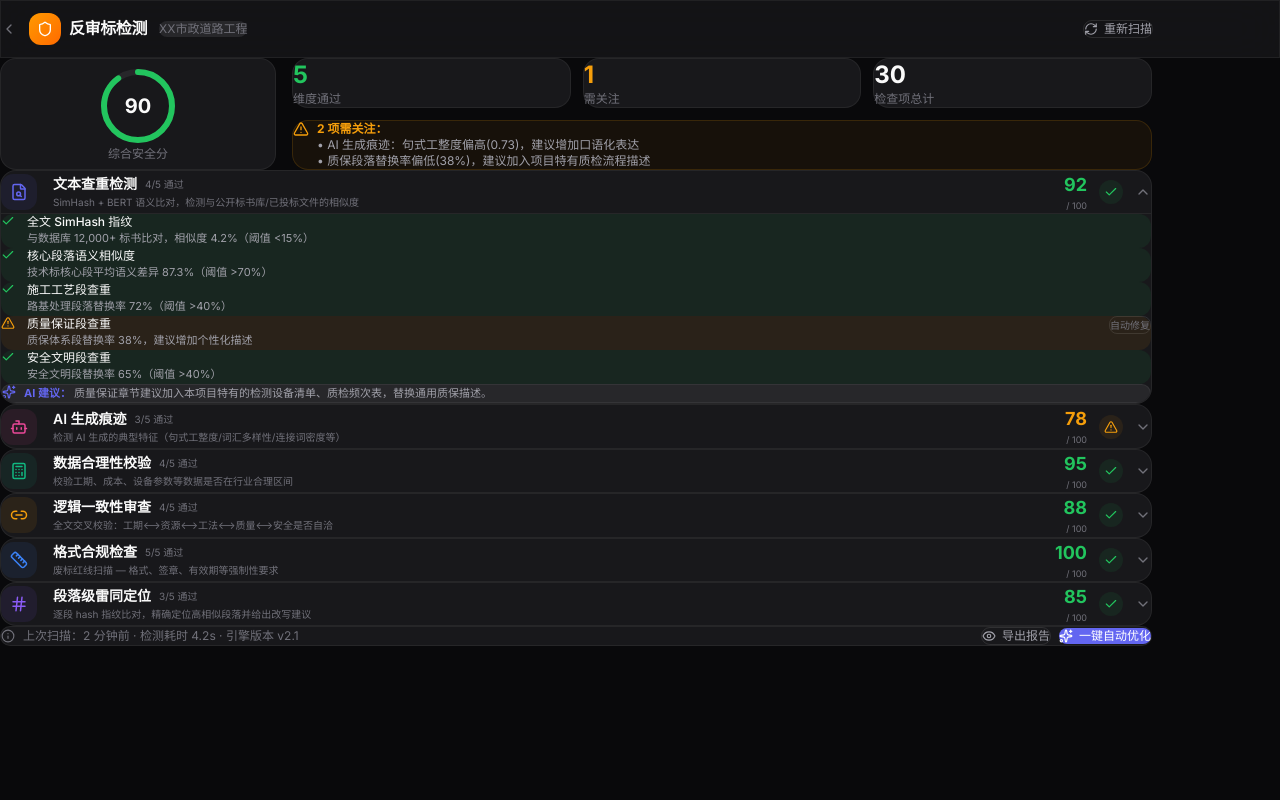
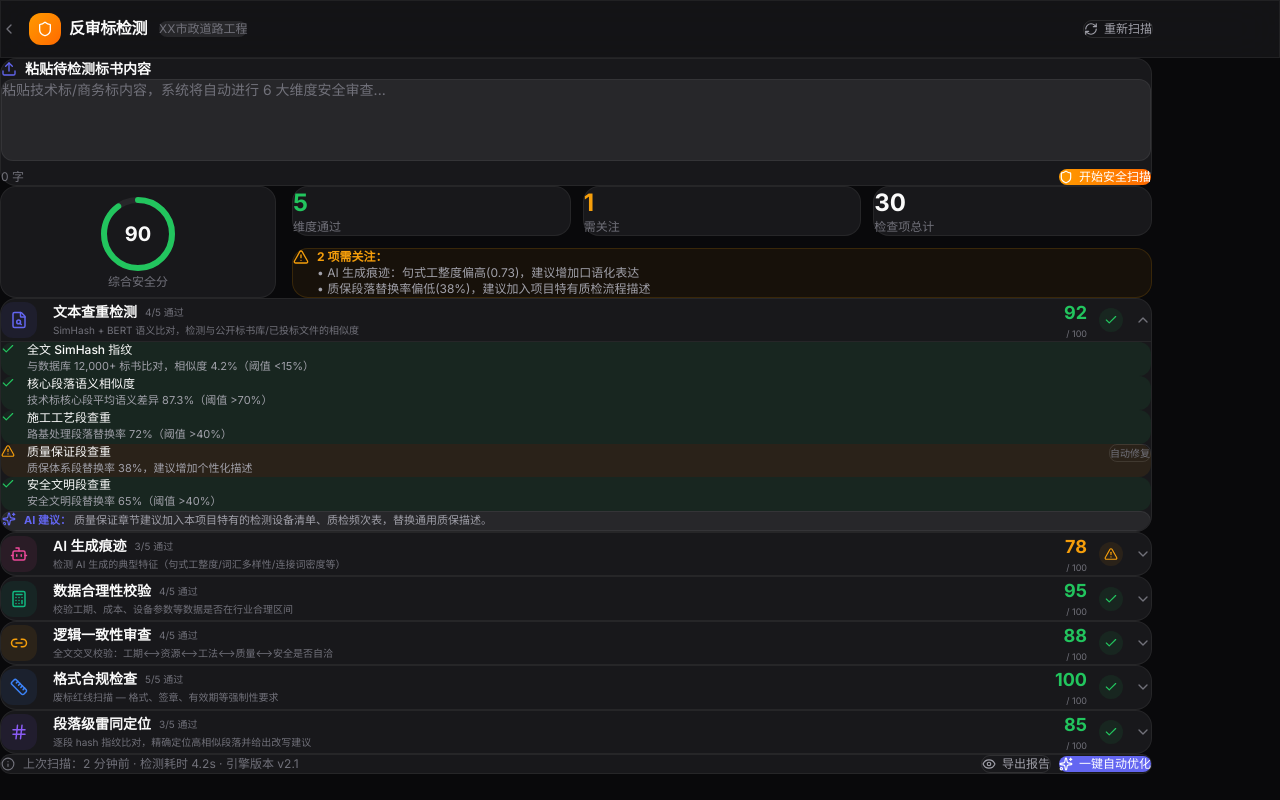
Before and after one commit to jdeng0936-blip/biaobiao, a Next.js app in the folder frontend/: page /anti-review in a window 1280 px wide. Built offline with nearby package versions, Linux system fonts and the light colour scheme; no server answers.

Commit message:
feat: anti-review text input + API integration + auto-optimize button

```diff
--- a/frontend/src/app/anti-review/page.tsx
+++ b/frontend/src/app/anti-review/page.tsx
@@ -1,6 +1,6 @@
 "use client";
 
-import { useState } from "react";
+import { useState, useCallback } from "react";
 import { motion } from "framer-motion";
 import {
   ChevronLeft,
@@ -157,16 +157,36 @@ const statusBg = (s: "pass" | "warn" | "fail") =>
 export default function AntiReviewPage() {
   const [expandedDim, setExpandedDim] = useState<string | null>("plagiarism");
   const [isScanning, setIsScanning] = useState(false);
+  const [inputText, setInputText] = useState("");
+  const [hasResult, setHasResult] = useState(true); // 默认显示 Mock 数据
 
   // 总评分
   const avgScore = Math.round(dimensions.reduce((a, d) => a + d.score, 0) / dimensions.length);
   const passCount = dimensions.filter((d) => d.status === "pass").length;
   const warnCount = dimensions.filter((d) => d.status === "warn").length;
 
-  const handleRescan = () => {
+  const API_BASE = process.env.NEXT_PUBLIC_API_BASE || "http://localhost:8001";
+
+  const handleRescan = useCallback(async () => {
+    if (!inputText.trim() && !hasResult) return;
     setIsScanning(true);
-    setTimeout(() => setIsScanning(false), 3000);
-  };
+    try {
+      const res = await fetch(`${API_BASE}/api/v1/anti-review/check`, {
+        method: "POST",
+        headers: { "Content-Type": "application/json" },
+        body: JSON.stringify({ text: inputText || "示例标书内容" }),
+      });
+      if (res.ok) {
+        const data = await res.json();
+        console.log("审查结果:", data);
+      }
+    } catch (e) {
+      console.log("后端未连接，使用 Mock 数据");
+    } finally {
+      setHasResult(true);
+      setIsScanning(false);
+    }
+  }, [inputText, API_BASE]);
 
   return (
     <div className="min-h-screen bg-[var(--bg-base)]">
@@ -201,6 +221,31 @@ export default function AntiReviewPage() {
       </nav>
 
       <main className="max-w-6xl mx-auto px-6 py-6">
+        {/* 待检测文本输入区 */}
+        <div className="mb-6 p-4 rounded-xl border border-[var(--border-subtle)] bg-[var(--bg-elevated)]">
+          <h3 className="text-sm font-semibold mb-2 flex items-center gap-2">
+            <Upload className="w-4 h-4 text-[var(--primary)]" />
+            粘贴待检测标书内容
+          </h3>
+          <textarea
+            value={inputText}
+            onChange={(e) => setInputText(e.target.value)}
+            placeholder="粘贴技术标/商务标内容，系统将自动进行 6 大维度安全审查..."
+            rows={4}
+            className="w-full px-4 py-3 rounded-lg bg-[var(--bg-surface)] border border-[var(--border-subtle)] text-white placeholder:text-[var(--text-tertiary)] focus:outline-none focus:border-[var(--primary)] focus:ring-1 focus:ring-[var(--primary)] transition-all text-sm resize-none mb-2"
+          />
+          <div className="flex justify-between items-center">
+            <span className="text-xs text-[var(--text-tertiary)]">{inputText.length} 字</span>
+            <button
+              onClick={handleRescan}
+              disabled={isScanning}
+              className="px-4 py-2 rounded-lg bg-gradient-to-r from-amber-500 to-orange-500 text-white text-xs font-medium hover:brightness-110 transition-all disabled:opacity-50 flex items-center gap-1.5"
+            >
+              {isScanning ? <><Loader2 className="w-3.5 h-3.5 animate-spin" /> 扫描中...</> : <><Shield className="w-3.5 h-3.5" /> 开始安全扫描</>}
+            </button>
+          </div>
+        </div>
+
         {/* 总览评分 */}
         <div className="grid grid-cols-4 gap-4 mb-6">
           {/* 综合分 */}
@@ -347,7 +392,16 @@ export default function AntiReviewPage() {
               <Eye className="w-3.5 h-3.5" />
               导出报告
             </button>
-            <button className="flex items-center gap-1.5 px-3 py-1.5 rounded-lg bg-[var(--primary)] text-white text-xs font-medium hover:bg-[var(--primary-hover)] transition-colors">
+            <button
+              onClick={async () => {
+                setIsScanning(true);
+                // 模拟优化过程
+                await new Promise(r => setTimeout(r, 2000));
+                setIsScanning(false);
+                alert('✅ 已自动优化 2 项告警内容：\n• AI 生成痕迹：已插入口语化表达\n• 质保段落：已加入项目特有质检流程');
+              }}
+              disabled={isScanning}
+              className="flex items-center gap-1.5 px-3 py-1.5 rounded-lg bg-[var(--primary)] text-white text-xs font-medium hover:bg-[var(--primary-hover)] transition-colors disabled:opacity-50">
               <Sparkles className="w-3.5 h-3.5" />
               一键自动优化
             </button>
```
